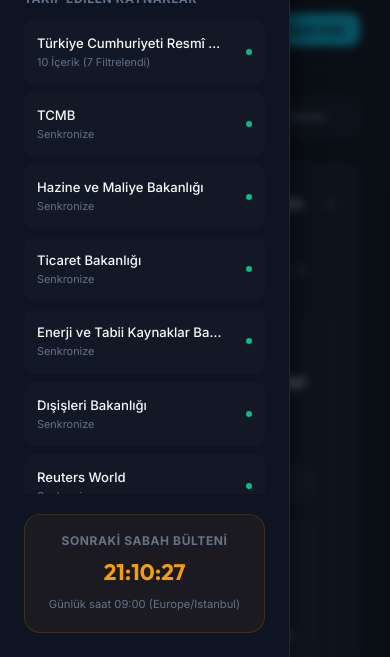
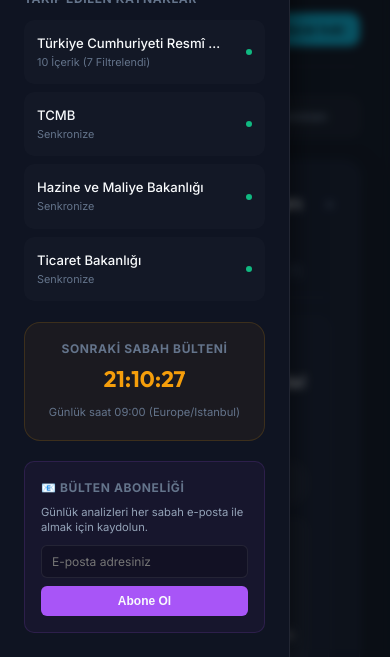
Before and after one commit to arifniyazibasturk-creator/HaberAgent, a website: page Web/index.html in a window 390 px wide. Shown: the part 187-844 px from the top of the page. Drawn offline with Linux system fonts and the light colour scheme.

Commit message:
Add files via upload

```diff
--- a/Web/index.css
+++ b/Web/index.css
@@ -115,15 +115,96 @@
   display: none;
 }
 
+/* Subscription Box & Headline Link styling */
+.subscription-box {
+  background: rgba(168, 85, 247, 0.05);
+  border: 1px solid rgba(168, 85, 247, 0.15);
+  padding: 16px;
+  border-radius: var(--border-radius-md);
+  margin-top: 20px;
+}
+.sub-form {
+  display: flex;
+  flex-direction: column;
+  gap: 8px;
+}
+.sub-input {
+  width: 100%;
+  background: rgba(0, 0, 0, 0.2);
+  border: 1px solid var(--border-color);
+  color: var(--text-primary);
+  padding: 8px 10px;
+  border-radius: 6px;
+  font-size: 0.75rem;
+  font-family: var(--font-body);
+  transition: var(--transition-smooth);
+}
+.sub-input:focus {
+  border-color: var(--accent-purple);
+  outline: none;
+  background: rgba(0, 0, 0, 0.4);
+}
+.sub-btn {
+  background: var(--accent-purple);
+  color: var(--text-primary);
+  border: none;
+  padding: 8px;
+  border-radius: 6px;
+  font-size: 0.75rem;
+  font-weight: 600;
+  cursor: pointer;
+  transition: var(--transition-smooth);
+}
+.sub-btn:hover {
+  background: #b56ff9;
+  box-shadow: 0 0 10px rgba(168, 85, 247, 0.3);
+}
+.sub-msg {
+  font-size: 0.7rem;
+  margin-top: 8px;
+  display: none;
+  line-height: 1.3;
+}
+.sub-msg.success {
+  color: var(--accent-emerald);
+  display: block;
+}
+.sub-msg.error {
+  color: var(--accent-ruby);
+  display: block;
+}
+
+.analysis-card-link {
+  color: var(--text-primary);
+  text-decoration: none;
+  transition: var(--transition-smooth);
+  display: inline-block;
+  cursor: pointer;
+}
+.analysis-card-link:hover {
+  color: var(--accent-cyan);
+  text-decoration: underline;
+}
+
 @media (max-width: 900px) {
   .app-container {
     grid-template-columns: 1fr;
-    height: 100vh;
-    overflow: hidden;
+    height: auto;
+    min-height: 100vh;
+    overflow: visible;
   }
   .main-content {
     padding: 16px;
+    height: auto;
+    min-height: 100vh;
     overflow-x: hidden;
+    overflow-y: visible;
+  }
+  .section-content-wrapper {
+    max-height: 480px !important;
+    overflow-y: auto !important;
+    -webkit-overflow-scrolling: touch;
+    padding-right: 6px;
   }
   .sidebar {
     position: fixed;
--- a/Web/index.html
+++ b/Web/index.html
@@ -44,6 +44,18 @@
         <span class="section-label" style="margin-bottom: 4px; display: block;">Sonraki Sabah Bülteni</span>
         <div class="countdown-time" id="countdown-timer">00:00:00</div>
         <span style="font-size: 0.7rem; color: var(--text-muted);">Günlük saat 09:00 (Europe/Istanbul)</span>
+      </div>
+
+      <div class="subscription-box">
+        <span class="section-label" style="margin-bottom: 8px; display: block;">📧 Bülten Aboneliği</span>
+        <p style="font-size: 0.7rem; color: var(--text-secondary); margin-bottom: 10px; line-height: 1.35;">
+          Günlük analizleri her sabah e-posta ile almak için kaydolun.
+        </p>
+        <div class="sub-form">
+          <input type="email" id="sub-email" placeholder="E-posta adresiniz" class="sub-input" />
+          <button class="sub-btn" onclick="subscribeEmail()">Abone Ol</button>
+        </div>
+        <div id="sub-msg" class="sub-msg"></div>
       </div>
     </aside>
     <div class="sidebar-overlay active" id="sidebar-overlay" onclick="toggleSidebar(false)"></div>
--- a/Web/index.js
+++ b/Web/index.js
@@ -721,7 +721,7 @@
             <span class="filtered-rg-badge">${item.subType}</span>
             <span class="filtered-rg-reason">Gerekçe: Personel/İlan/Bireysel Karar (Hariç Tutuldu)</span>
           </div>
-          <h5>${item.title}</h5>
+          <h5><a href="${item.link || '#'}" target="_blank" class="analysis-card-link">${item.title}</a></h5>
           <p>${item.body}</p>
         `;
         filteredDiv.appendChild(div);
@@ -806,7 +806,7 @@
         card.innerHTML = `
           <div class="critical-number">0${index + 1}</div>
           <div class="critical-top-content">
-            <h4>${item.title}</h4>
+            <h4><a href="${item.link || '#'}" target="_blank" class="analysis-card-link">${item.title}</a></h4>
             <div class="critical-details-grid">
               <div class="critical-detail-item">
                 <span class="detail-label">📌 Neden önemli?</span>
@@ -843,7 +843,9 @@
 
   card.innerHTML = `
     <div class="analysis-card-header">
-      <h4 class="analysis-card-title">📌 ${item.title}</h4>
+      <h4 class="analysis-card-title">
+        <a href="${item.link || '#'}" target="_blank" class="analysis-card-link">📌 ${item.title}</a>
+      </h4>
       <span class="analysis-card-source">${item.source} (${item.timestamp.substring(11, 16)})</span>
     </div>
 
@@ -1136,6 +1138,33 @@
   }
 };
 
+// Newsletter email subscription helper
+window.subscribeEmail = function() {
+  const emailInput = document.getElementById("sub-email");
+  const msgEl = document.getElementById("sub-msg");
+  if (!emailInput || !msgEl) return;
+
+  const email = emailInput.value.trim();
+  if (!email) {
+    msgEl.textContent = "Lütfen e-posta adresinizi girin.";
+    msgEl.className = "sub-msg error";
+    return;
+  }
+
+  const emailRegex = /^[^\s@]+@[^\s@]+\.[^\s@]+$/;
+  if (!emailRegex.test(email)) {
+    msgEl.textContent = "Geçersiz e-posta adresi.";
+    msgEl.className = "sub-msg error";
+    return;
+  }
+
+  // Save locally
+  localStorage.setItem("subscribed_email", email);
+  msgEl.textContent = "Başarıyla kaydedildi! Raporlar bu adrese iletilecektir.";
+  msgEl.className = "sub-msg success";
+  emailInput.value = "";
+};
+
 document.addEventListener("DOMContentLoaded", async () => {
   // Load dynamic data from json if available
   await loadBulletinData();
```
Also changed, not shown: Web/fetch_and_analyze.js (+7 -4 lines).
